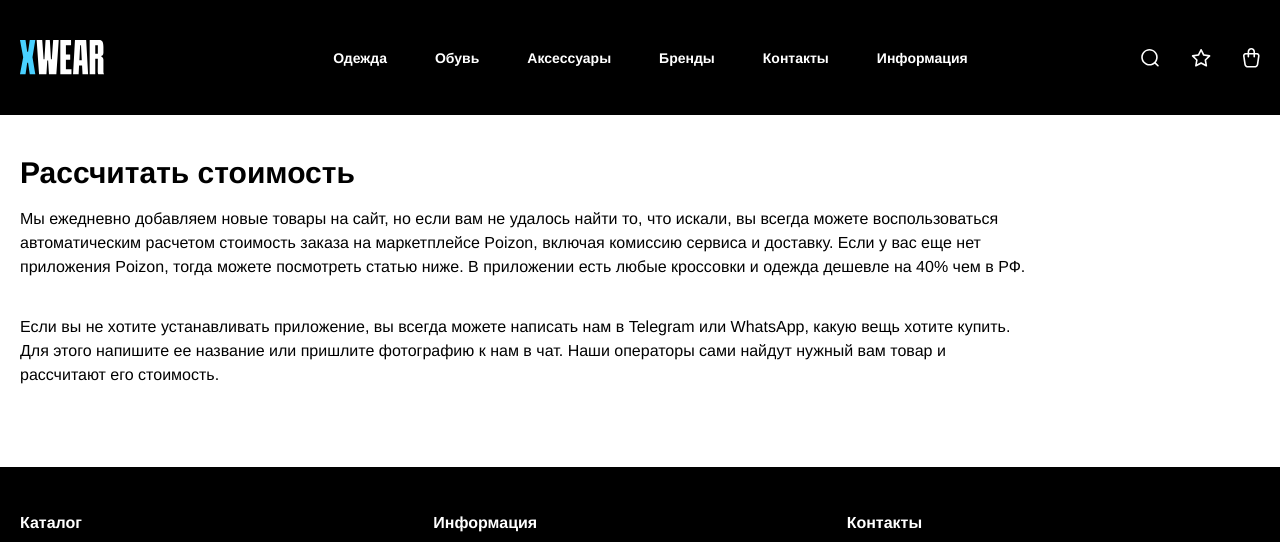
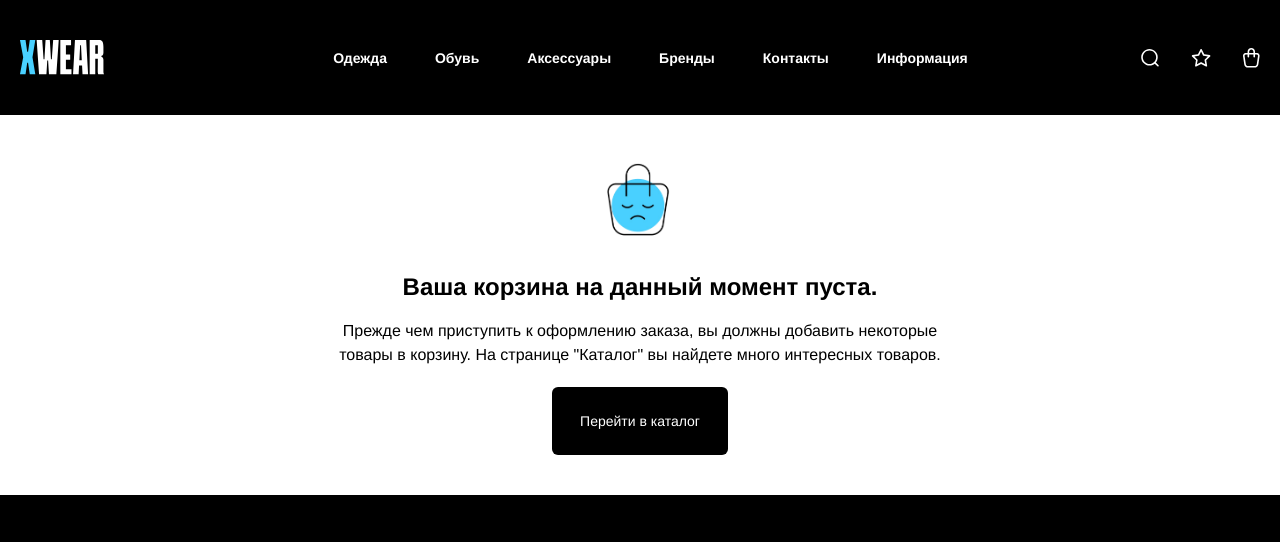
Before and after one commit to muhammadazizbek006/XWEAR, a React (Vite) app: page /korzinka in a window 1280 px wide. Shown: the top 542 px of the page. Built offline with nearby package versions, Linux system fonts and the light colour scheme.

Commit message:
korzinka page to'grilandi

```diff
--- a/src/pages/Korzinka.jsx
+++ b/src/pages/Korzinka.jsx
@@ -1,11 +1,13 @@
 import React, { useState } from "react";
 import { useDispatch, useSelector } from "react-redux";
+import { Link } from "react-router-dom";
 // img
 import delet from '../img/korzinka/delete.svg'
+import maxsulotyoq from '../img/korzinka/maxsulotyoq.png'
 import { deleteUserOfferLinkData } from "../store/slice/productsWishlistDataSlice";
 
 const Korzinka = () => {
-  const dispatch = useDispatch()
+  const dispatch = useDispatch();
   const tanlanganMahsulotlar = useSelector(
     (store) => store.tanlanganMahsulotlar.data
   );
@@ -17,12 +19,14 @@ const Korzinka = () => {
     if (count > 0) setCount(count - 1);
   };
   const handleDelete = (id) => {
-    dispatch(deleteUserOfferLinkData(id))
+    dispatch(deleteUserOfferLinkData(id));
+  };
 
-  };
+
   return (
     <>
       <section className="py-10 ">
+        {tanlanganMahsulotlar.length > 0 ? (
           <div className="containerb">
             <h2 className="text-3xl font-black mb-4">Рассчитать стоимость</h2>
             {/* malumot */}
@@ -45,11 +49,10 @@ const Korzinka = () => {
             </div>
             {/* tanlangan maxsulot map */}
             <ul className="grid sm:grid-cols-2 md:grid-cols-3 lg:grid-cols-4 gap-x-8 gap-y-12">
-            {tanlanganMahsulotlar &&
-              tanlanganMahsulotlar.map((e) => (
-                <li className="shadow-lg relative flex flex-col items-center text-center pb-6 rounded-md">
+              {tanlanganMahsulotlar.map((e) => (
+                <li key={e.id} className="shadow-lg relative flex flex-col items-center text-center pb-6 rounded-md">
                   {/* delete */}
-                  <button className="absolute  top-5 right-5" onClick={() => handleDelete(e.id)}>
+                  <button className="absolute top-5 right-5" onClick={() => handleDelete(e.id)}>
                     <img className=" " src={delet} alt="delet" />
                   </button>
                   <img className="" src={e.img} alt={e.title} />
@@ -57,17 +60,17 @@ const Korzinka = () => {
                     <p>{e.brend}</p>
                     <p className="mb-6">{e.title}</p>
 
-                    <div className="flex items-center space-x-4  ">
+                    <div className="flex items-center space-x-4">
                       <button
                         onClick={decrement}
-                      className="px-6 text-3xl hover:bg-red-500 hover:text-white duration-300  bg-gray-200 text-gray-700 rounded"
+                        className="px-6 text-3xl hover:bg-red-500 hover:text-white duration-300 bg-gray-200 text-gray-700 rounded"
                       >
                         -
                       </button>
                       <span className="mx-2">{count}</span>
                       <button
                         onClick={increment}
-                      className="px-6 text-2xl hover:bg-green-500 hover:text-white duration-300  bg-gray-200 text-gray-700 rounded"
+                        className="px-6 text-2xl hover:bg-green-500 hover:text-white duration-300 bg-gray-200 text-gray-700 rounded"
                       >
                         +
                       </button>
@@ -77,6 +80,16 @@ const Korzinka = () => {
               ))}
             </ul>
           </div>
+        ) : (
+          <div className="containerb flex flex-col items-center ">
+            <div className=" max-w-[637px] flex flex-col items-center text-center ">
+              <img className="w-20 h-24 object-cover mb-5" src={maxsulotyoq} alt="" />
+              <h3 className="text-2xl font-extrabold mb-4">Ваша корзина на данный момент пуста.</h3>
+              <p className="text-base mb-5">Прежде чем приступить к оформлению заказа, вы должны добавить некоторые товары в корзину. На странице "Каталог" вы найдете много интересных товаров.</p>
+              <Link to='/Katalog' className='px-7 py-6 bg-black rounded-md text-white text-sm'>Перейти в каталог</Link>
+            </div>
+          </div>
+        )}
       </section>
     </>
   );
```
Also changed, not shown: src/img/korzinka/maxsulotyoq.png (added). Lines whose indentation alone changed are shown as unchanged.
